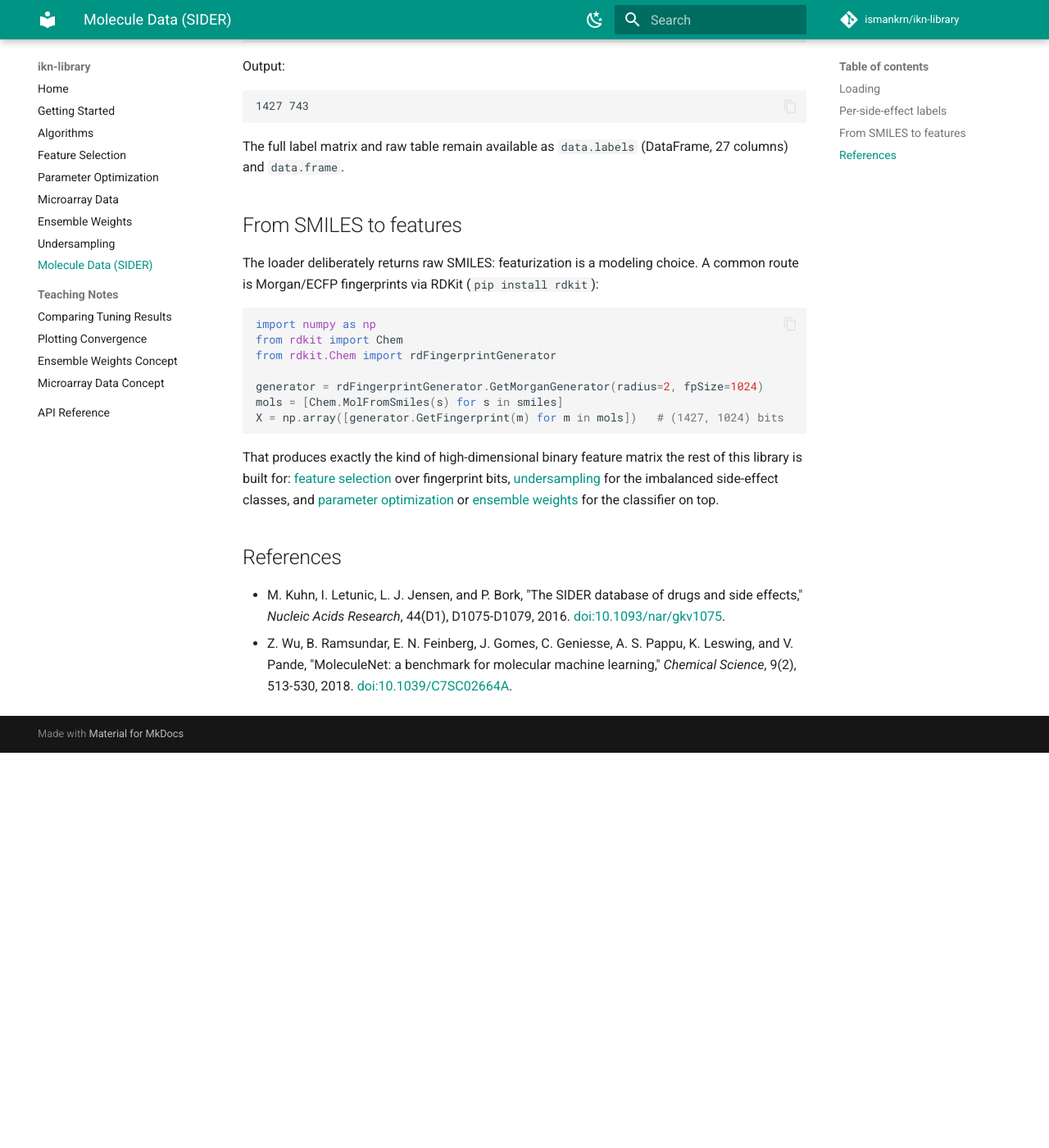
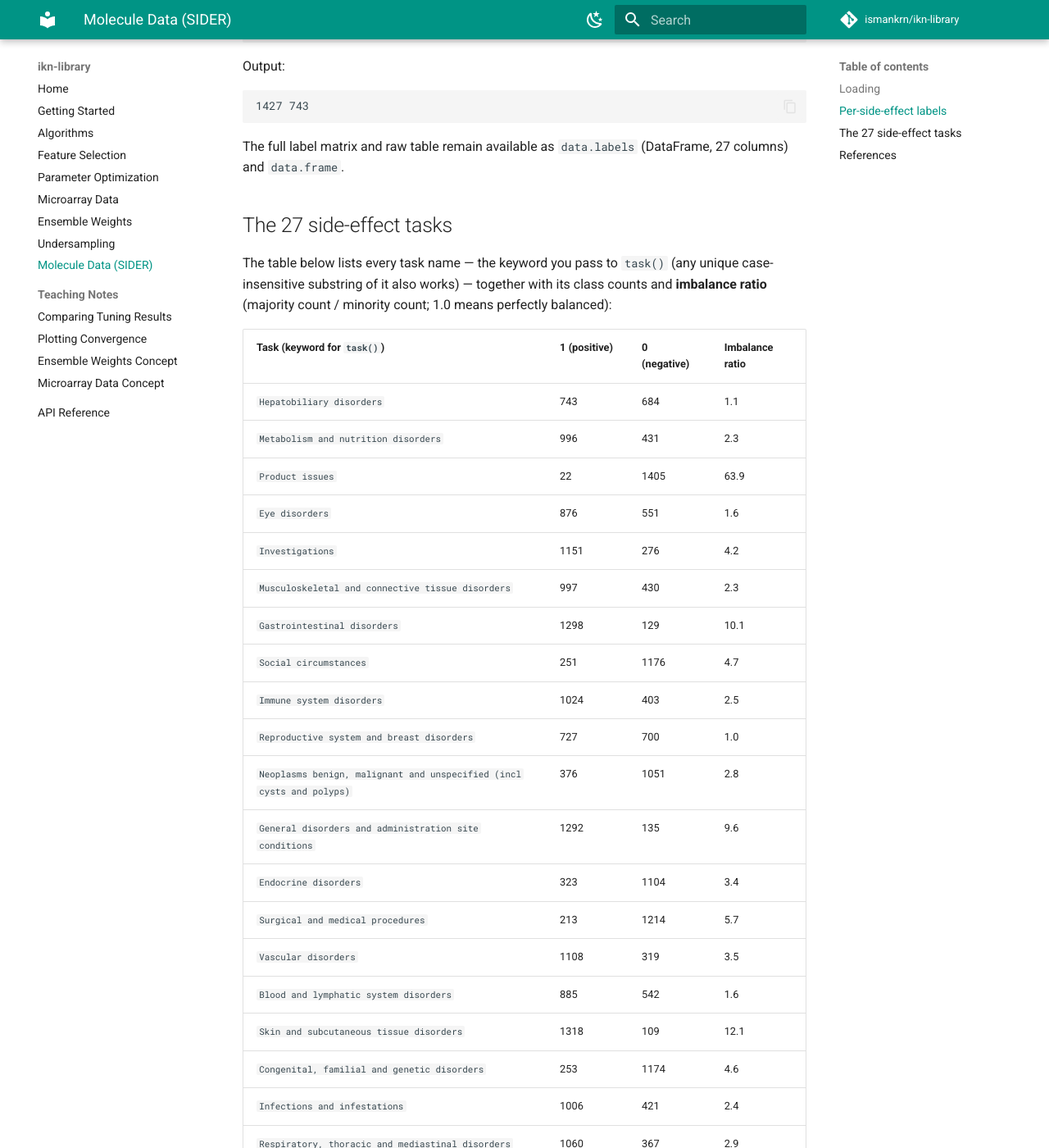
Before and after one commit to ismankrn/ikn-library, an MkDocs documentation site: the page built from docs/sider.md, in a window 1280 px wide and 1400 px high, scrolled down 785 px. Shown: the whole window at 82% size. Built offline with MkDocs 1.6.1 and Material for MkDocs 9.7.7, drawn with Linux system fonts in a browser that asks for light colours; comment, search, counter and statistics services are not loaded; before the commit the page ends 1703 px from its top, so only the background shows below that; some of the changed text lies outside the part shown.

Commit message:
SIDER page: add per-task keyword table with class counts and imbalance ratios
Co-Authored-By: Claude Fable 5 <noreply@anthropic.com>

````diff
--- a/docs/sider.md
+++ b/docs/sider.md
@@ -42,28 +42,54 @@ Output:
 The full label matrix and raw table remain available as `data.labels`
 (DataFrame, 27 columns) and `data.frame`.
 
-## From SMILES to features
+## The 27 side-effect tasks
 
-The loader deliberately returns raw SMILES: featurization is a modeling
-choice. A common route is Morgan/ECFP fingerprints via RDKit
-(`pip install rdkit`):
+The table below lists every task name — the keyword you pass to
+`task()` (any unique case-insensitive substring of it also works) —
+together with its class counts and **imbalance ratio**
+(majority count / minority count; 1.0 means perfectly balanced):
 
-```python
-import numpy as np
-from rdkit import Chem
-from rdkit.Chem import rdFingerprintGenerator
+| Task (keyword for `task()`) | 1 (positive) | 0 (negative) | Imbalance ratio |
+|---|---|---|---|
+| `Hepatobiliary disorders` | 743 | 684 | 1.1 |
+| `Metabolism and nutrition disorders` | 996 | 431 | 2.3 |
+| `Product issues` | 22 | 1405 | 63.9 |
+| `Eye disorders` | 876 | 551 | 1.6 |
+| `Investigations` | 1151 | 276 | 4.2 |
+| `Musculoskeletal and connective tissue disorders` | 997 | 430 | 2.3 |
+| `Gastrointestinal disorders` | 1298 | 129 | 10.1 |
+| `Social circumstances` | 251 | 1176 | 4.7 |
+| `Immune system disorders` | 1024 | 403 | 2.5 |
+| `Reproductive system and breast disorders` | 727 | 700 | 1.0 |
+| `Neoplasms benign, malignant and unspecified (incl cysts and polyps)` | 376 | 1051 | 2.8 |
+| `General disorders and administration site conditions` | 1292 | 135 | 9.6 |
+| `Endocrine disorders` | 323 | 1104 | 3.4 |
+| `Surgical and medical procedures` | 213 | 1214 | 5.7 |
+| `Vascular disorders` | 1108 | 319 | 3.5 |
+| `Blood and lymphatic system disorders` | 885 | 542 | 1.6 |
+| `Skin and subcutaneous tissue disorders` | 1318 | 109 | 12.1 |
+| `Congenital, familial and genetic disorders` | 253 | 1174 | 4.6 |
+| `Infections and infestations` | 1006 | 421 | 2.4 |
+| `Respiratory, thoracic and mediastinal disorders` | 1060 | 367 | 2.9 |
+| `Psychiatric disorders` | 1016 | 411 | 2.5 |
+| `Renal and urinary disorders` | 911 | 516 | 1.8 |
+| `Pregnancy, puerperium and perinatal conditions` | 125 | 1302 | 10.4 |
+| `Ear and labyrinth disorders` | 659 | 768 | 1.2 |
+| `Cardiac disorders` | 988 | 439 | 2.3 |
+| `Nervous system disorders` | 1304 | 123 | 10.6 |
+| `Injury, poisoning and procedural complications` | 946 | 481 | 2.0 |
 
-generator = rdFingerprintGenerator.GetMorganGenerator(radius=2, fpSize=1024)
-mols = [Chem.MolFromSmiles(s) for s in smiles]
-X = np.array([generator.GetFingerprint(m) for m in mols])   # (1427, 1024) bits
-```
+Reading the table:
 
-That produces exactly the kind of high-dimensional binary feature
-matrix the rest of this library is built for:
-[feature selection](feature-selection.md) over fingerprint bits,
-[undersampling](undersampling.md) for the imbalanced side-effect
-classes, and [parameter optimization](parameter-optimization.md) or
-[ensemble weights](ensemble.md) for the classifier on top.
+- **Most balanced**: `Reproductive system and breast disorders`
+  (727 vs 700, ratio 1.0) — a comfortable binary task.
+- **Most imbalanced**: `Product issues` (22 vs 1,405, ratio 63.9) —
+  with so few positives, plain accuracy is meaningless and specialized
+  handling such as [undersampling](undersampling.md) or class-weighted
+  metrics is essential.
+- Note that for many tasks the **positive class is the majority**
+  (most drugs *do* have, e.g., gastrointestinal side effects recorded)
+  — check which side is the minority before choosing metrics.
 
 ## References
 
````
